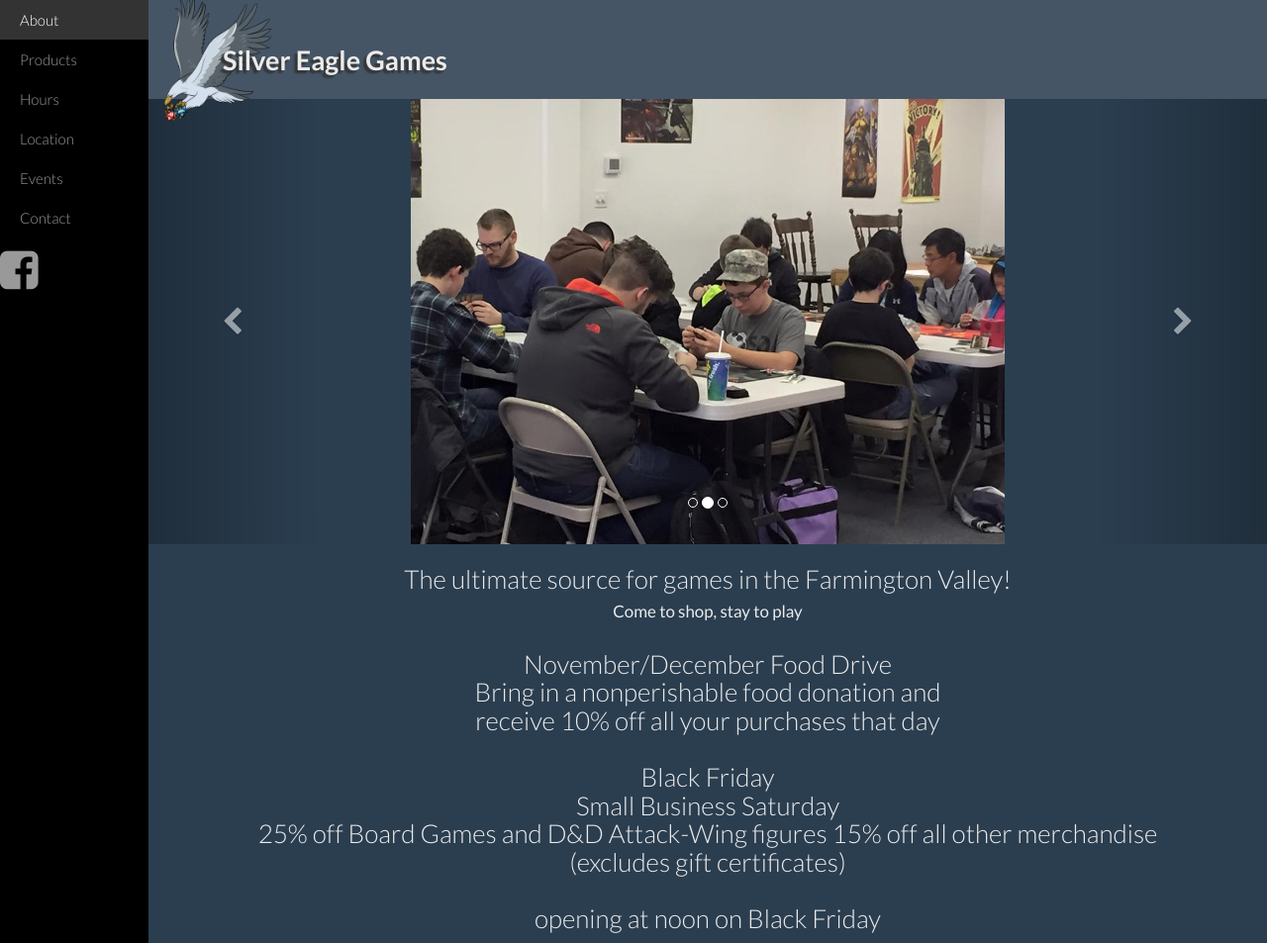
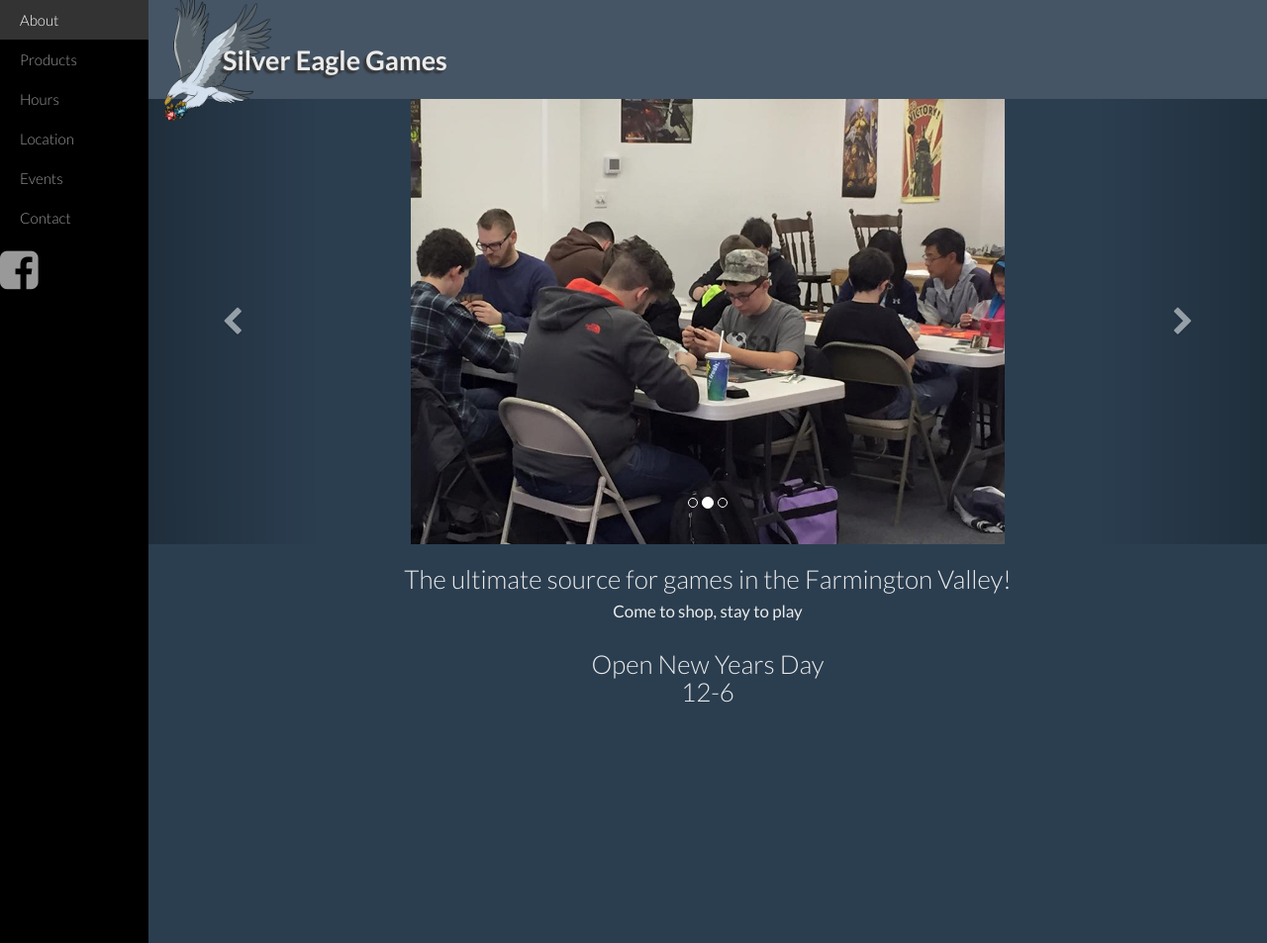
Before and after one commit to sew-admin/sew-admin, a Jekyll site: the page built from index.html, in a window 1280 px wide and 953 px high. Shown: the whole window at 99% size. Built offline with Jekyll 4.4.1, drawn with Linux system fonts in a browser that asks for light colours; nearby versions of some CDN libraries.

Commit message:
Updated 'index.html' via CloudCannon

```diff
--- a/index.html
+++ b/index.html
@@ -14,6 +14,6 @@ carousel:
     caption:
 ---
 
-<h3 class="text-center editable">The ultimate source for games in the Farmington Valley!<br /><small>Come to shop, stay to play</small><br /><br />November/December Food Drive<br />Bring in a nonperishable food donation and<br />receive 10% off all your purchases that day<br /><br />Black Friday<br />Small Business Saturday<br />25% off Board Games and D&amp;D Attack-Wing figures 15% off all other merchandise<br />(excludes gift certificates)<br /><br />opening at noon on Black Friday</h3>
+<h3 class="text-center editable">The ultimate source for games in the Farmington Valley!<br /><small>Come to shop, stay to play</small><br /><br />Open New Years Day<br />12-6<br />&nbsp;</h3>
 
 <div class="editable"></div>
```
